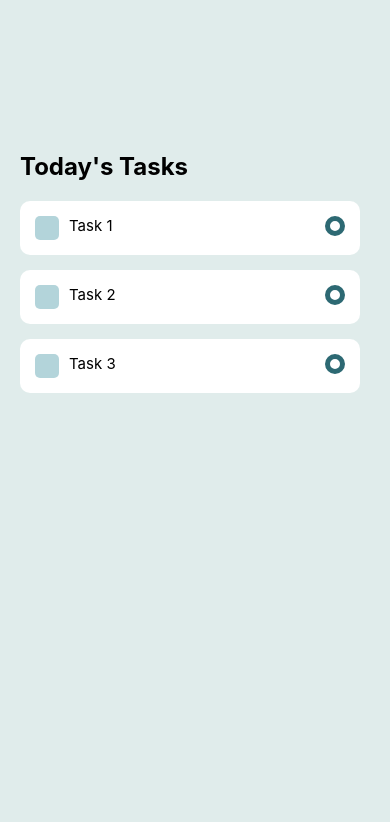
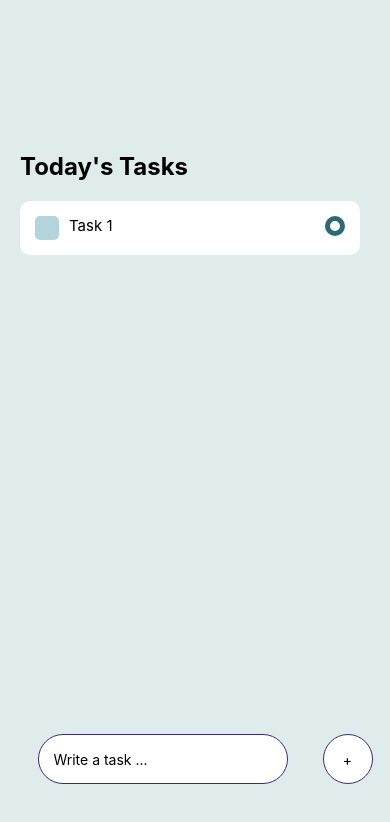
Before and after one commit to mohammadhosseini3/To-Do-List, a React Native app: screen / in a window 390 px wide. Shown: the top 822 px of the page. Built offline with nearby package versions, Linux system fonts and the light colour scheme.

Commit message:
adding task updated

```diff
--- a/App.js
+++ b/App.js
@@ -1,18 +1,46 @@
-import { StyleSheet, Text, View } from 'react-native'
+import React , {useState} from "react"
 import Task from "./components/Task"
+import { StyleSheet, Text, View ,TextInput, TouchableOpacity } from 'react-native'
+
 
 export default function App() {
+
+  const [task,setTask] = useState('')
+  const [taskItems,setTaskItems] = useState([])
+
+  const handleAddTask = (task) => {
+    console.log(task)
+    // setTaskItems([...taskItems,task])
+    // setTask(null)
+  }
+
   return (
     <View style={styles.container}>
       {/* Today's Task  */}
       <View style={styles.taskWrapper}>
         <Text style={styles.sectionTitle}>Today's Tasks</Text>
         <View style={styles.items}>
+          {
+            taskItems.map((item) => {
+              return <Task text={item}/>
+            })
+          }
           <Task text="Task 1"/>
-          <Task text="Task 2"/>
-          <Task text="Task 3"/>
         </View>
       </View>
+
+      {/* Write a task */}
+      <View style={styles.taskInput}>
+        <TextInput style={styles.textInput} placeholder='Write a task ...' onChangeText={text => setTask(text)} value={task}></TextInput>
+
+        <TouchableOpacity onPress={() => handleAddTask()}>
+          <View style={styles.btnInput}>
+            <Text>+</Text>
+          </View>
+        </TouchableOpacity>
+
+      </View>
+
     </View>
   )
 }
@@ -32,5 +60,33 @@
   },
   items:{
     marginTop:20
+  },
+  taskInput:{
+    flexDirection:"row",
+    justifyContent:"space-around",
+    position:'absolute',
+    bottom:60,
+    alignItems:"center",
+    width:"100%"
+  },
+  btnInput:{
+    width:50,
+    height:50,
+    borderRadius:60,
+    backgroundColor:"white",
+    alignItems:"center",
+    justifyContent:"center",
+    borderColor:"#372D73",
+    borderWidth:1,
+  },
+  textInput:{
+    borderRadius:60,
+    backgroundColor:"white",
+    marginLeft:20,
+    height:50,
+    width:250,
+    padding:15,
+    borderColor:"#372D73",
+    borderWidth:1,
   }
 });
```
